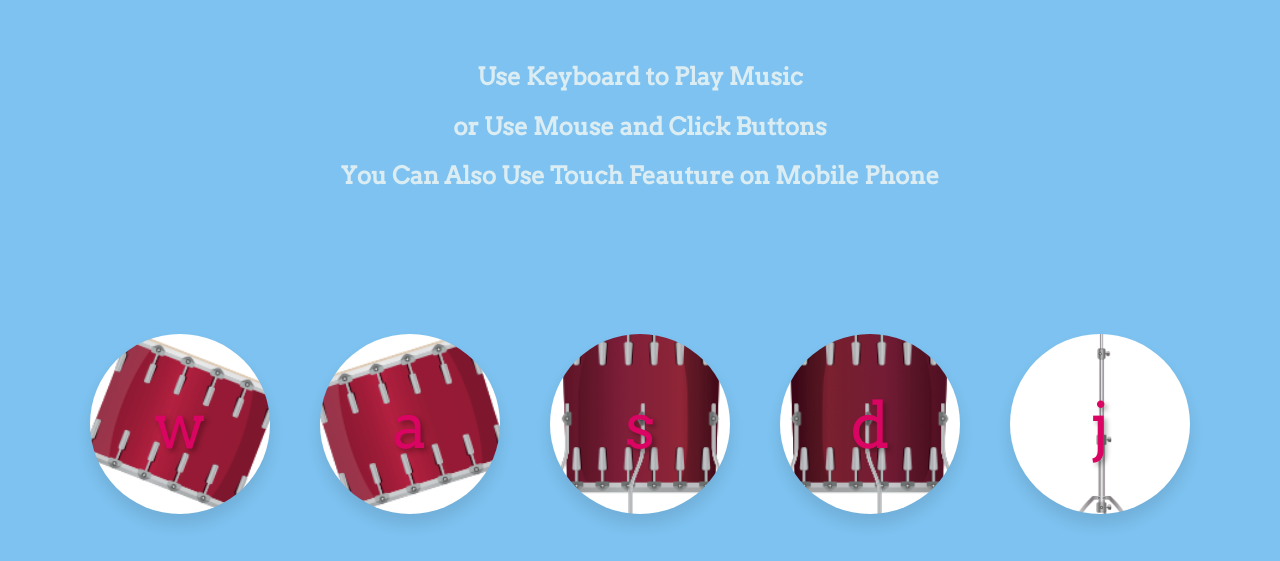
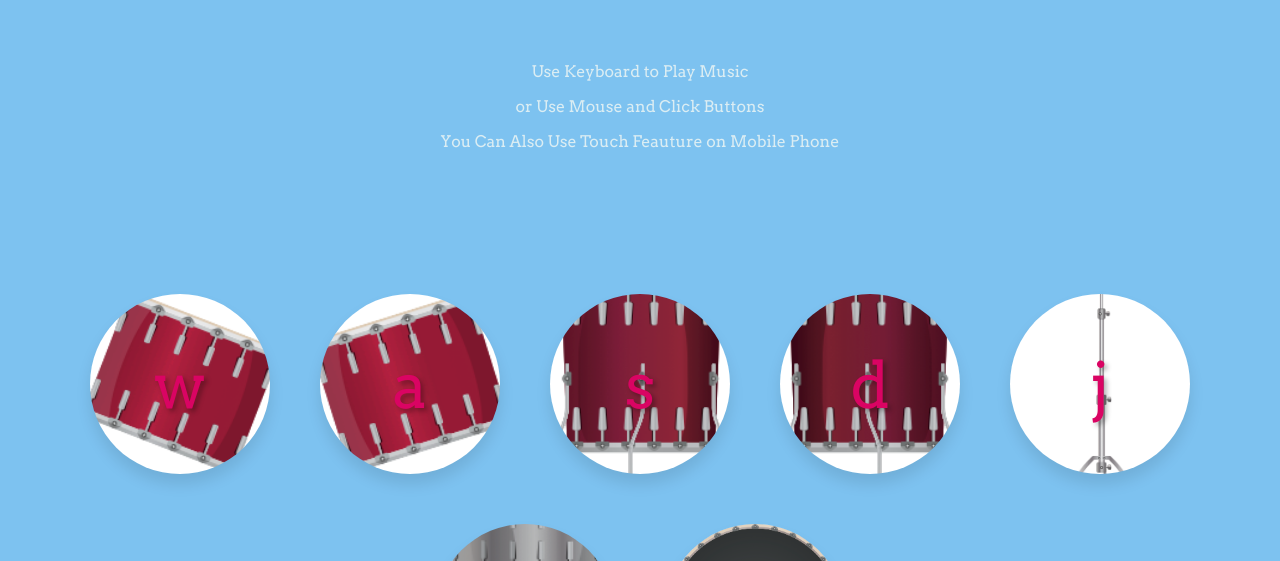
Before and after one commit to Vimal-Boopathi-D/Drum-Kit-Website, a plain HTML site: page index.html in a window 1280 px wide. Shown: the part 186-747 px from the top of the page. Drawn offline with Linux system fonts and the light colour scheme.

Commit message:
Update index.html

```diff
--- a/index.html
+++ b/index.html
@@ -11,9 +11,9 @@
 <body>
 
   <h1 id="title">Drum 🥁 Kit</h1>
-  <h2>Use Keyboard to Play Music</h2>
-  <h2>or Use Mouse and Click Buttons</h2>
-  <h2>You Can Also Use Touch Feauture on Mobile Phone</h2>
+  <p>Use Keyboard to Play Music</p>
+  <p>or Use Mouse and Click Buttons</p>
+  <p>You Can Also Use Touch Feauture on Mobile Phone</p>
   <div class="set">
     <button class="w drum">w</button>
     <button class="a drum">a</button>
```
